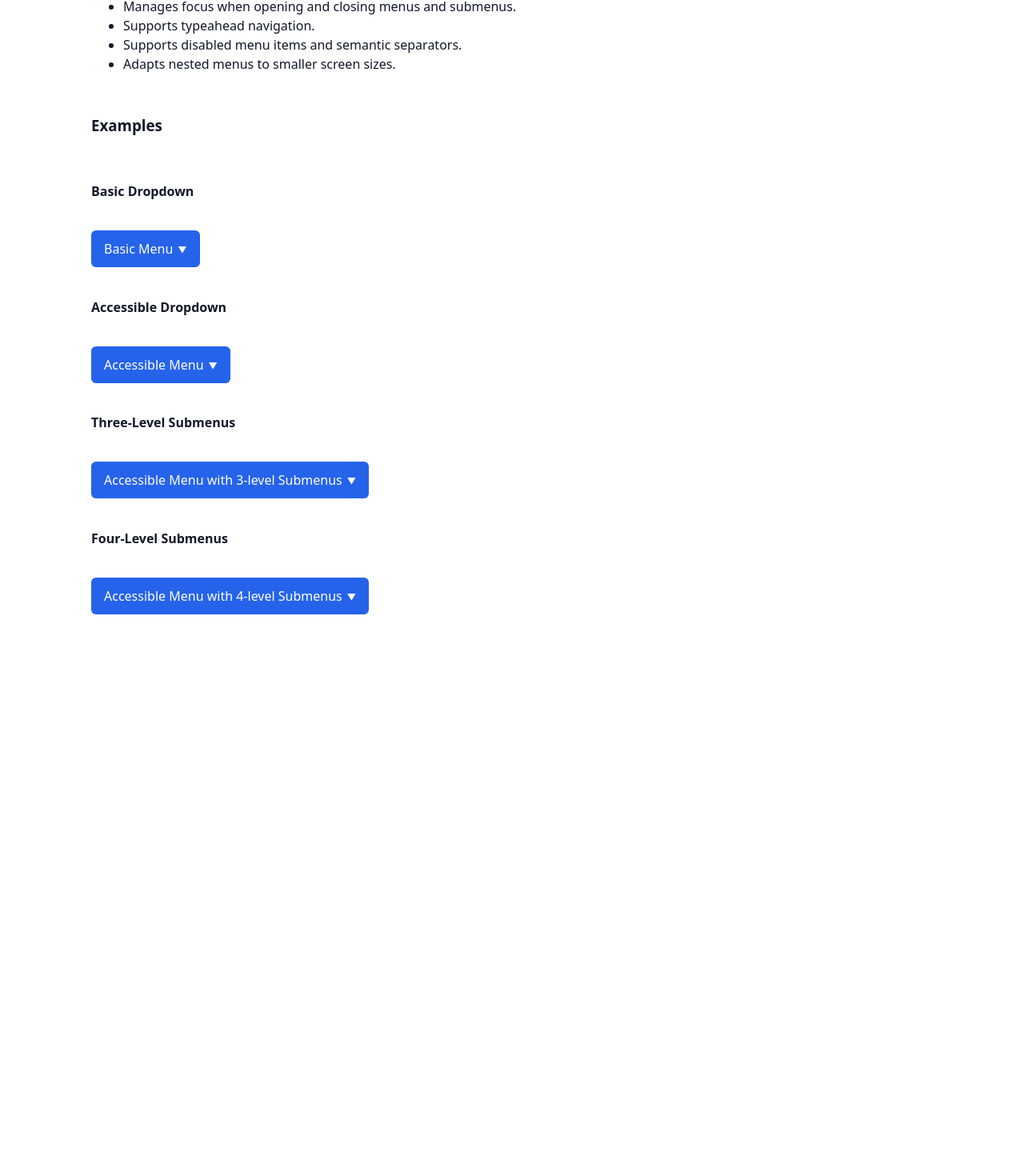
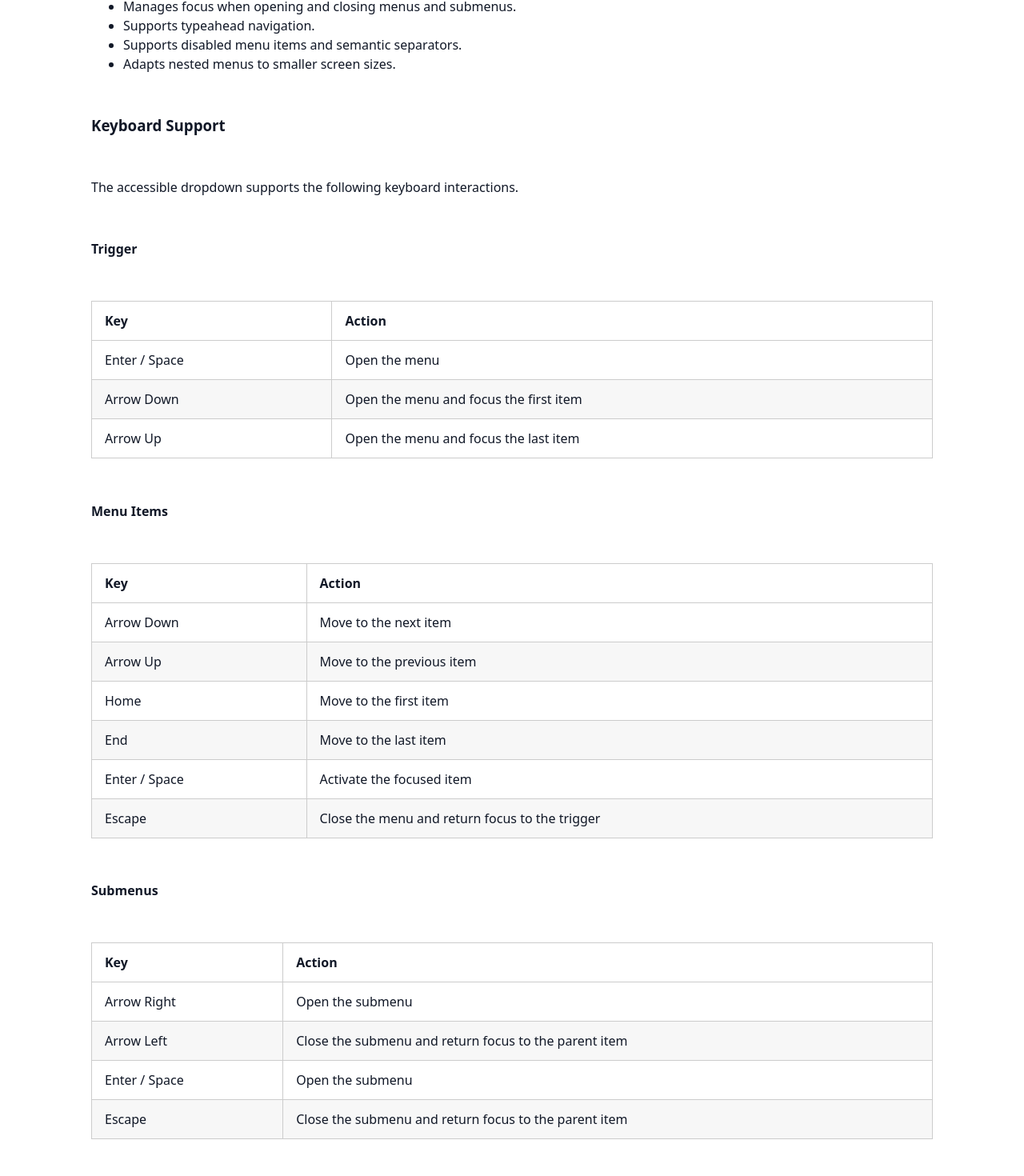
Before and after one commit to rpcorr/accessible-templates, a React (Vite) app: page /dropdown in a window 1280 px wide. Shown: the part 596-2066 px from the top of the page at 80% size. Before the commit the page ends 1364 px from the top, so only its background shows below. Built offline with nearby package versions, Linux system fonts and the light colour scheme.

Commit message:
docs: add keyboard support documentation

```diff
--- a/src/pages/ButtonPage.tsx
+++ b/src/pages/ButtonPage.tsx
@@ -18,6 +18,14 @@ export function ButtonPage() {
         <li>Supports a disabled state.</li>
       </ul>
 
+      <h3>Keyboard Support</h3>
+
+      <ul>
+        <li>Tab moves focus to and from the button.</li>
+        <li>Enter activates the button.</li>
+        <li>Space activates the button.</li>
+      </ul>
+
       <ButtonExamples />
     </PageLayout>
   );
--- a/src/pages/DropdownPage.tsx
+++ b/src/pages/DropdownPage.tsx
@@ -20,6 +20,104 @@ export function DropdownPage() {
         <li>Supports disabled menu items and semantic separators.</li>
         <li>Adapts nested menus to smaller screen sizes.</li>
       </ul>
+
+      <h3>Keyboard Support</h3>
+
+      <p>
+        The accessible dropdown supports the following keyboard interactions.
+      </p>
+
+      <h4>Trigger</h4>
+
+      <table className="docTable">
+        <thead>
+          <tr>
+            <th>Key</th>
+            <th>Action</th>
+          </tr>
+        </thead>
+        <tbody>
+          <tr>
+            <td>Enter / Space</td>
+            <td>Open the menu</td>
+          </tr>
+          <tr>
+            <td>Arrow Down</td>
+            <td>Open the menu and focus the first item</td>
+          </tr>
+          <tr>
+            <td>Arrow Up</td>
+            <td>Open the menu and focus the last item</td>
+          </tr>
+        </tbody>
+      </table>
+
+      <h4>Menu Items</h4>
+
+      <table className="docTable">
+        <thead>
+          <tr>
+            <th>Key</th>
+            <th>Action</th>
+          </tr>
+        </thead>
+        <tbody>
+          <tr>
+            <td>Arrow Down</td>
+            <td>Move to the next item</td>
+          </tr>
+          <tr>
+            <td>Arrow Up</td>
+            <td>Move to the previous item</td>
+          </tr>
+          <tr>
+            <td>Home</td>
+            <td>Move to the first item</td>
+          </tr>
+          <tr>
+            <td>End</td>
+            <td>Move to the last item</td>
+          </tr>
+          <tr>
+            <td>Enter / Space</td>
+            <td>Activate the focused item</td>
+          </tr>
+          <tr>
+            <td>Escape</td>
+            <td>Close the menu and return focus to the trigger</td>
+          </tr>
+        </tbody>
+      </table>
+
+      <h4>Submenus</h4>
+
+      <table className="docTable">
+        <thead>
+          <tr>
+            <th>Key</th>
+            <th>Action</th>
+          </tr>
+        </thead>
+        <tbody>
+          <tr>
+            <td>Arrow Right</td>
+            <td>Open the submenu</td>
+          </tr>
+          <tr>
+            <td>Arrow Left</td>
+            <td>Close the submenu and return focus to the parent item</td>
+          </tr>
+          <tr>
+            <td>Enter / Space</td>
+            <td>Open the submenu</td>
+          </tr>
+          <tr>
+            <td>Escape</td>
+            <td>Close the submenu and return focus to the parent item</td>
+          </tr>
+        </tbody>
+      </table>
+
       <DropdownExamples />
     </PageLayout>
   );
--- a/src/pages/ModalPage.tsx
+++ b/src/pages/ModalPage.tsx
@@ -20,6 +20,18 @@ export function ModalPage() {
         <li>Restores focus to the element that opened the modal.</li>
         <li>Supports non-dismissible dialogs when required.</li>
       </ul>
+
+      <h3>Keyboard Support</h3>
+
+      <ul>
+        <li>Tab moves focus between controls within the modal.</li>
+        <li>Shift + Tab moves focus backward within the modal.</li>
+        <li>Escape closes the modal when dismissal is allowed.</li>
+        <li>Focus is trapped inside the modal while it is open.</li>
+        <li>
+          Focus returns to the element that opened the modal when it closes.
+        </li>
+      </ul>
       <ModalExamples />
     </PageLayout>
   );
--- a/src/pages/NavigationPage.tsx
+++ b/src/pages/NavigationPage.tsx
@@ -29,6 +29,84 @@ export function NavigationPage() {
         </li>
         <li>Supports Escape to close the mobile drawer and restore focus.</li>
       </ul>
+
+      <h3>Keyboard Support</h3>
+
+      <p>The navigation supports the following keyboard interactions.</p>
+
+      <h4>Top-Level Navigation</h4>
+
+      <table className="docTable">
+        <thead>
+          <tr>
+            <th>Key</th>
+            <th>Action</th>
+          </tr>
+        </thead>
+        <tbody>
+          <tr>
+            <td>Tab</td>
+            <td>Move between navigation controls and links</td>
+          </tr>
+          <tr>
+            <td>Enter / Space</td>
+            <td>Open a submenu</td>
+          </tr>
+          <tr>
+            <td>Arrow Down</td>
+            <td>Move into the submenu</td>
+          </tr>
+          <tr>
+            <td>Arrow Right</td>
+            <td>Open the submenu</td>
+          </tr>
+          <tr>
+            <td>Arrow Left</td>
+            <td>Close the submenu and return focus</td>
+          </tr>
+          <tr>
+            <td>Escape</td>
+            <td>Close the submenu and return focus</td>
+          </tr>
+        </tbody>
+      </table>
+
+      <h4>Submenus</h4>
+
+      <table className="docTable">
+        <thead>
+          <tr>
+            <th>Key</th>
+            <th>Action</th>
+          </tr>
+        </thead>
+        <tbody>
+          <tr>
+            <td>Arrow Down</td>
+            <td>Move to the next item</td>
+          </tr>
+          <tr>
+            <td>Arrow Up</td>
+            <td>Move to the previous item</td>
+          </tr>
+          <tr>
+            <td>Home</td>
+            <td>Move to the first item</td>
+          </tr>
+          <tr>
+            <td>End</td>
+            <td>Move to the last item</td>
+          </tr>
+          <tr>
+            <td>Arrow Left</td>
+            <td>Close the submenu and return focus</td>
+          </tr>
+          <tr>
+            <td>Escape</td>
+            <td>Close the submenu and return focus</td>
+          </tr>
+        </tbody>
+      </table>
       <NavigationExamples />
     </PageLayout>
   );
--- a/src/styles/globals.css
+++ b/src/styles/globals.css
@@ -33,3 +33,25 @@ body {
   -webkit-font-smoothing: antialiased;
   -moz-osx-font-smoothing: grayscale;
 }
+
+.docTable {
+  width: 100%;
+  border-collapse: collapse;
+  margin-block: 1rem;
+}
+
+.docTable th,
+.docTable td {
+  padding: 0.75rem 1rem;
+  border: 1px solid #ccc;
+  text-align: left;
+  vertical-align: top;
+}
+
+.docTable th {
+  font-weight: 700;
+}
+
+.docTable tbody tr:nth-child(even) {
+  background: #f7f7f7;
+}
```
